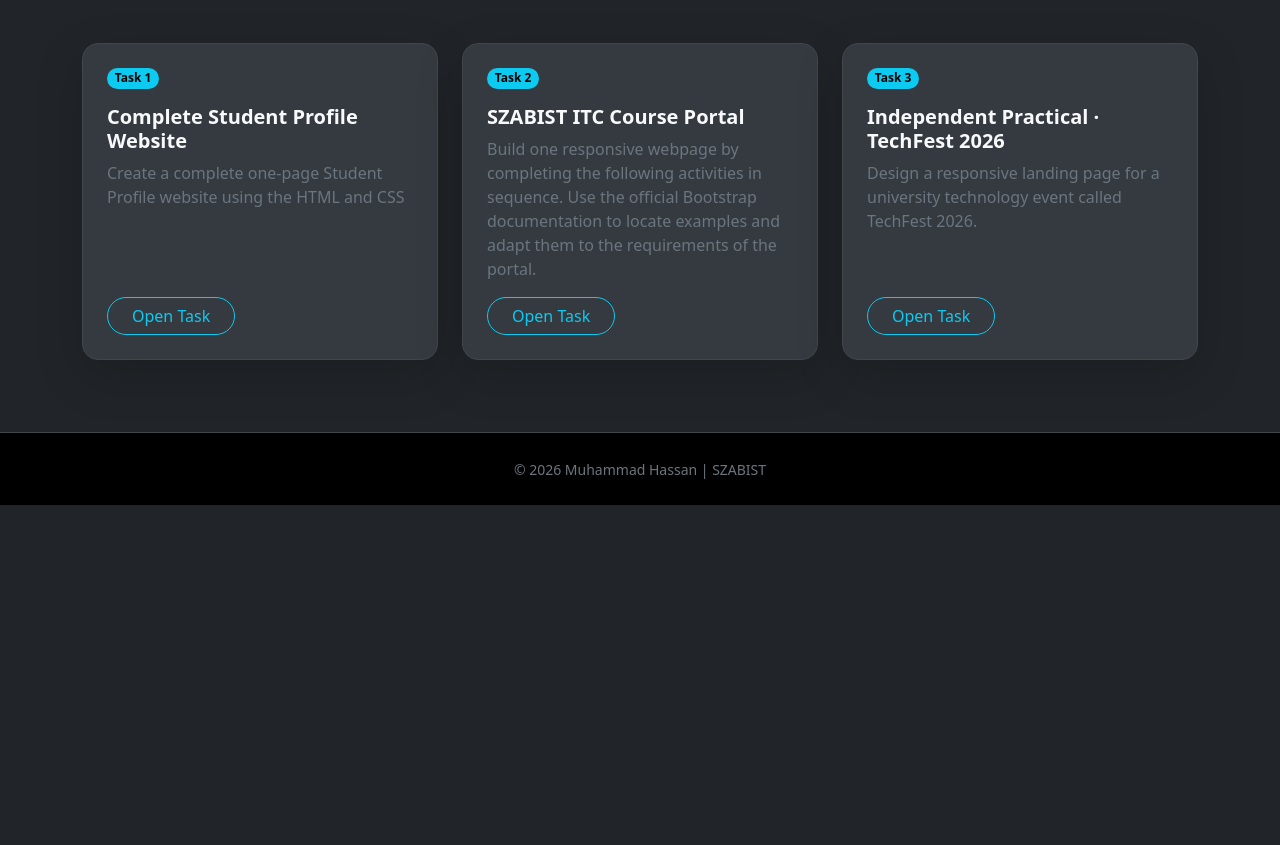
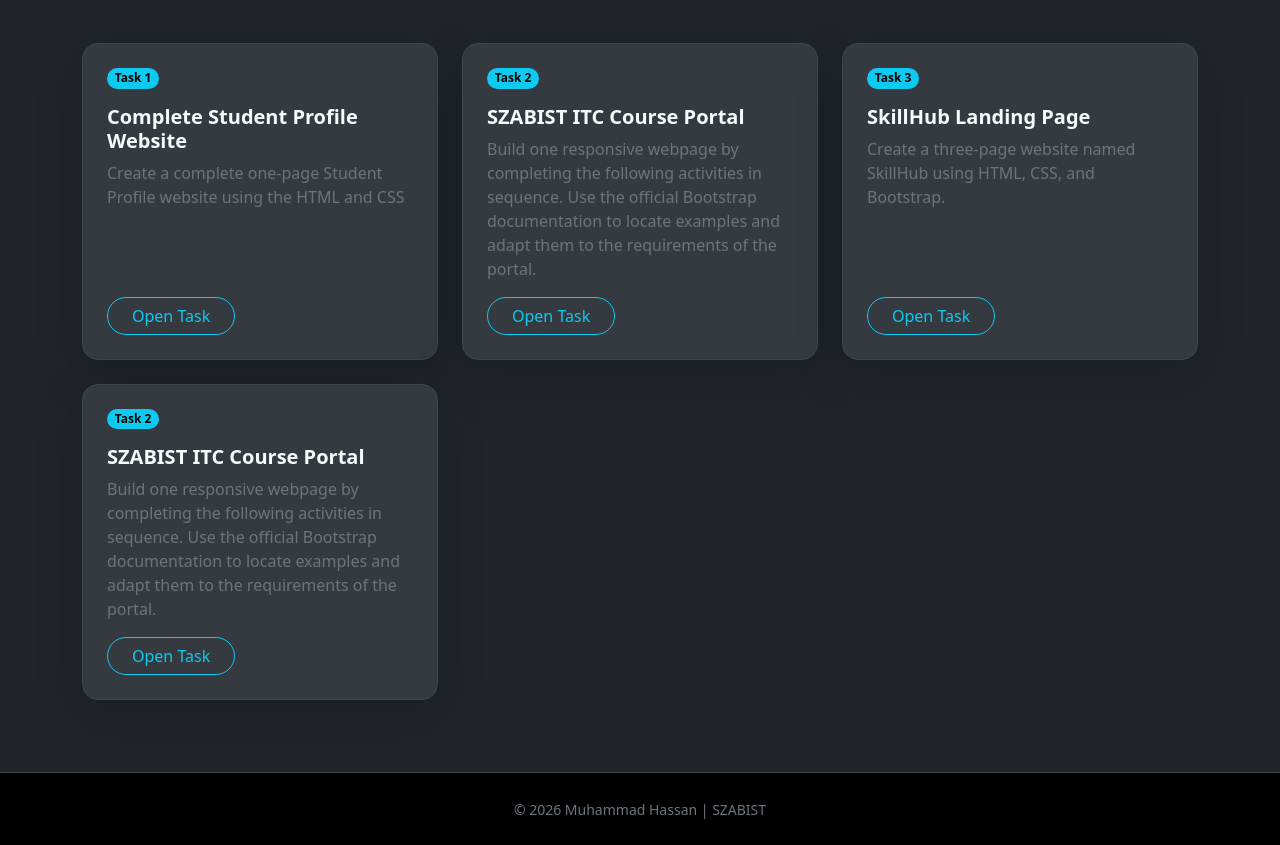
Before and after one commit to hassan-szabist/Szabist-Practical-Lab-Tasks, a plain HTML site: page index.html in a window 1280 px wide. Shown: the part 614-1459 px from the top of the page. Before the commit the page ends 1119 px from the top, so only its background shows below. Drawn offline with nearby package versions, Linux system fonts and the light colour scheme.

Commit message:
Update task descriptions and links in index.html

```diff
--- a/index.html
+++ b/index.html
@@ -35,8 +35,10 @@
                     <div class="card-body p-4 d-flex flex-column">
                         <span class="badge text-bg-info rounded-pill align-self-start mb-3">Task 1</span>
                         <h5 class="card-title fw-bold text-light">Complete Student Profile Website</h5>
-                        <p class="card-text text-secondary">Create a complete one-page Student Profile website using the HTML and CSS</p>
-                        <a href="Student-Profile-Website.html" class="btn btn-outline-info rounded-pill px-4 mt-auto align-self-start" target="_blank">Open
+                        <p class="card-text text-secondary">Create a complete one-page Student Profile website using the
+                            HTML and CSS</p>
+                        <a href="Student-Profile-Website.html"
+                            class="btn btn-outline-info rounded-pill px-4 mt-auto align-self-start" target="_blank">Open
                             Task</a>
                     </div>
                 </div>
@@ -49,7 +51,8 @@
                         <p class="card-text text-secondary">Build one responsive webpage by completing the following
                             activities in sequence. Use the official Bootstrap
                             documentation to locate examples and adapt them to the requirements of the portal.</p>
-                        <a href="Szabist-ITC-Portal.html" class="btn btn-outline-info rounded-pill px-4 mt-auto align-self-start" target="_blank">Open
+                        <a href="Szabist-ITC-Portal.html"
+                            class="btn btn-outline-info rounded-pill px-4 mt-auto align-self-start" target="_blank">Open
                             Task</a>
                     </div>
                 </div>
@@ -58,13 +61,26 @@
                 <div class="card h-100 bg-body-secondary border border-secondary-subtle shadow-lg rounded-4">
                     <div class="card-body p-4 d-flex flex-column">
                         <span class="badge text-bg-info rounded-pill align-self-start mb-3">Task 3</span>
-                        <h5 class="card-title fw-bold text-light">Independent Practical · TechFest 2026</h5>
-                        <p class="card-text text-secondary">Design a responsive landing page for a university technology event called TechFest 2026.</p>
-                        <a href="TechFest-2026.html" class="btn btn-outline-info rounded-pill px-4 mt-auto align-self-start" target="_blank">Open Task</a>
+                        <h5 class="card-title fw-bold text-light">SkillHub Landing Page</h5>
+                        <p class="card-text text-secondary">Create a three-page website named SkillHub using HTML, CSS, and Bootstrap.</p>
+                        <a href="/SkillHub/index.html"
+                            class="btn btn-outline-info rounded-pill px-4 mt-auto align-self-start" target="_blank">Open
+                            Task</a>
                     </div>
                 </div>
             </div>
-        </div>
+            <div class="col-12 col-md-6 col-lg-4">
+                <div class="card h-100 bg-body-secondary border border-secondary-subtle shadow-lg rounded-4">
+                    <div class="card-body p-4 d-flex flex-column">
+                        <span class="badge text-bg-info rounded-pill align-self-start mb-3">Task 2</span>
+                        <h5 class="card-title fw-bold text-light">SZABIST ITC Course Portal</h5>
+                        <p class="card-text text-secondary">Build one responsive webpage by completing the following
+                            activities in sequence. Use the official Bootstrap
+                            documentation to locate examples and adapt them to the requirements of the portal.</p>
+                        <a href="Szabist-ITC-Portal.html"
+                            class="btn btn-outline-info rounded-pill px-4 mt-auto align-self-start" target="_blank">Open
+                            Task</a>
+                    </div>
     </section>
     <footer class="bg-black text-secondary text-center py-4 border-top border-secondary-subtle">
         <small>&copy; 2026 Muhammad Hassan | SZABIST</small>
```
